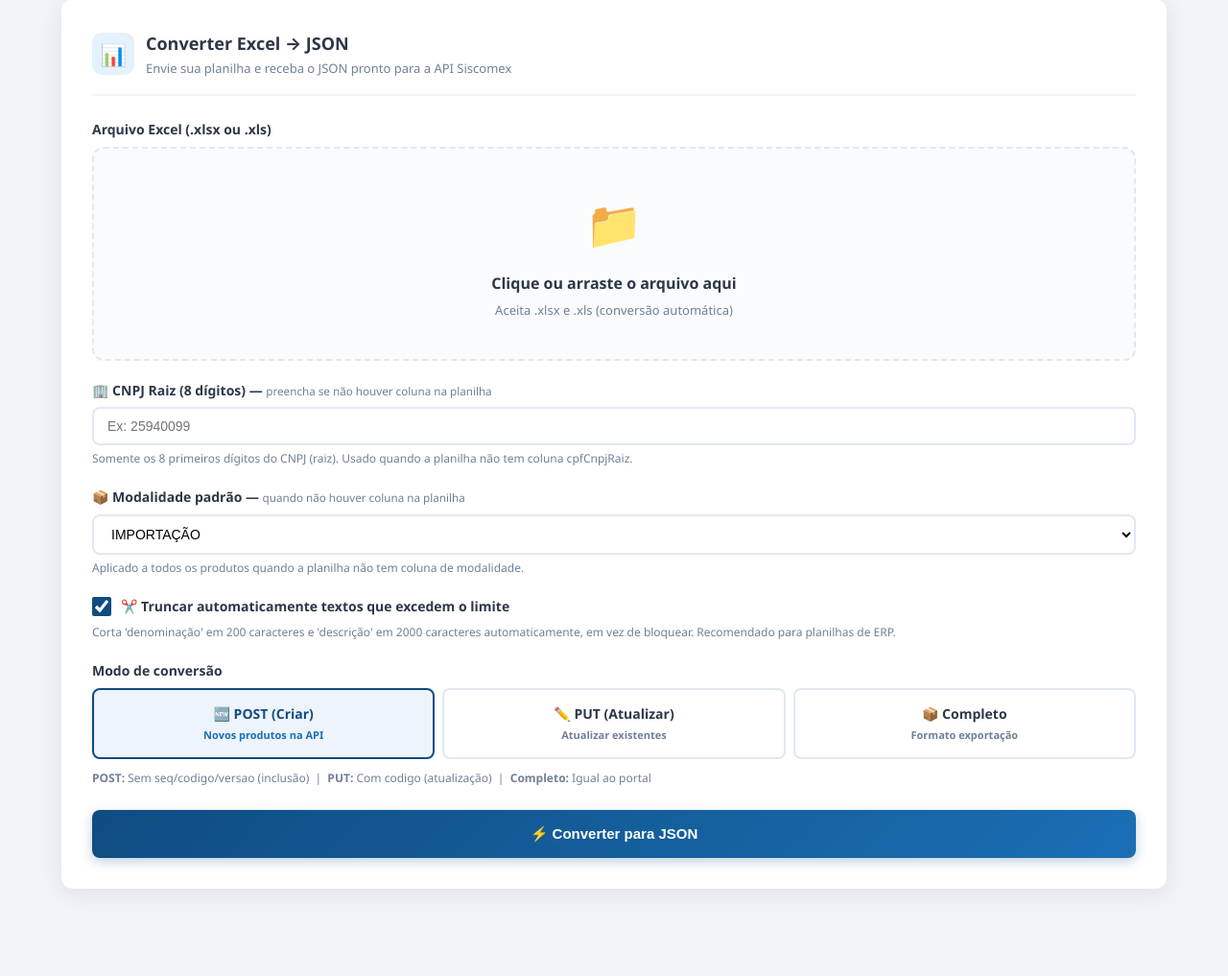
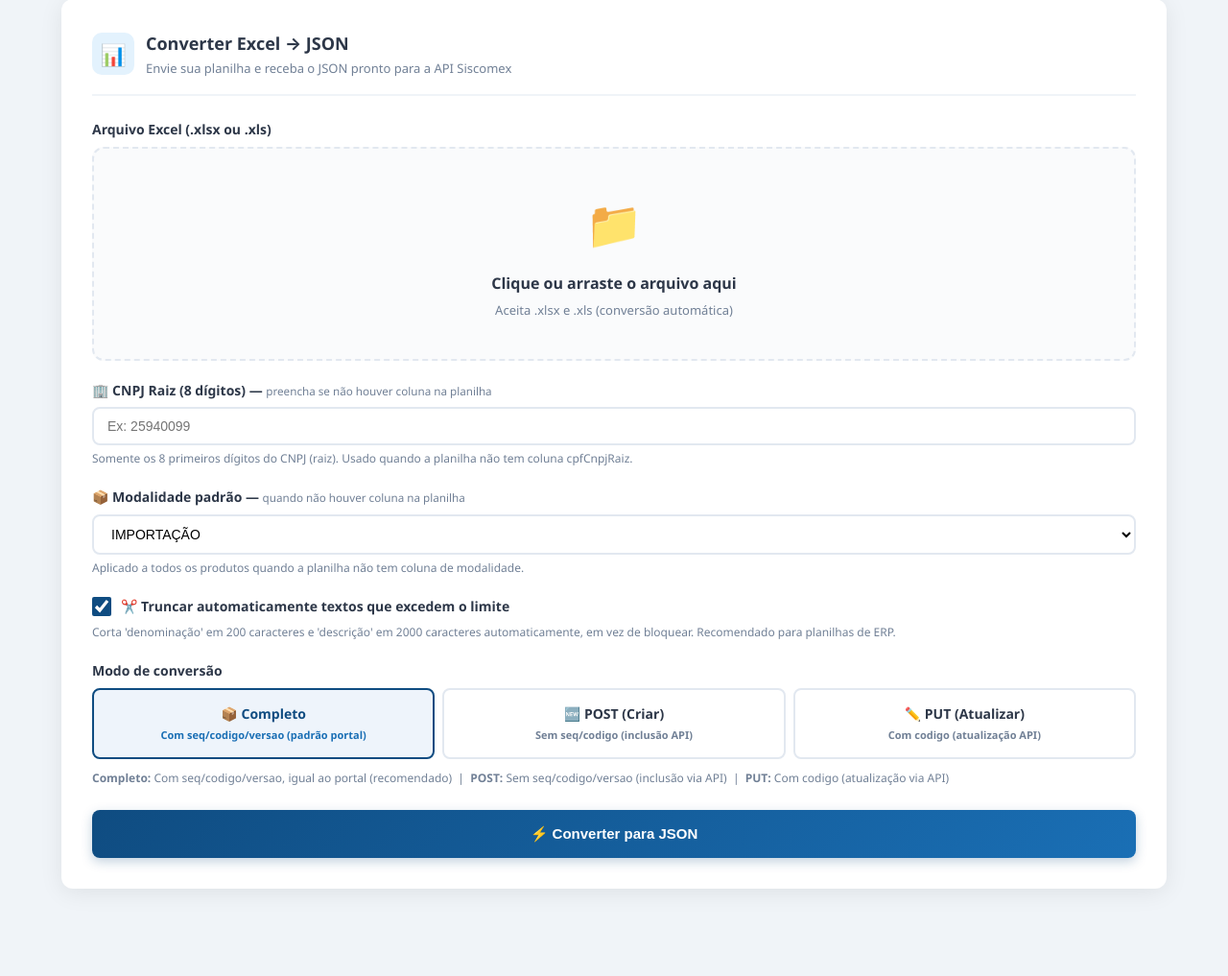
Before and after one commit to RogueXHK/supreme-waddle, a Flask app: page / in a window 1280 px wide. Shown: the part 357-1374 px from the top of the page at 96% size. Run offline with Flask 3, Linux system fonts and the light colour scheme.

Commit message:
Modo Completo padrao - seq codigo versao igual portal

```diff
--- a/web/app.py
+++ b/web/app.py
@@ -114,7 +114,7 @@ def converter():
             return jsonify({'sucesso': False, 'erro': 'O formato antigo .xls não é suportado. Abra o arquivo no Excel e salve como .xlsx (Pasta de Trabalho do Excel).'}), 400
         return jsonify({'sucesso': False, 'erro': 'Formato inválido. Envie um arquivo .xlsx'}), 400
 
-    modo = request.form.get('modo', 'post')
+    modo = request.form.get('modo', 'completo')
     if modo not in ['post', 'put', 'completo']:
         return jsonify({'sucesso': False, 'erro': 'Modo inválido.'}), 400
 
--- a/web/conversor_catalogo_siscomex.py
+++ b/web/conversor_catalogo_siscomex.py
@@ -650,20 +650,25 @@ class ConversorCatalogoSiscomex:
     def gerar_json_completo(self, produtos: list) -> list:
         """
         Gera JSON no formato completo de exportação (como o portal exporta),
-        incluindo seq, codigo, versao. Útil para backup/referência.
+        incluindo seq, codigo, versao. Ordem dos campos idêntica ao portal.
         """
         resultado = []
         for seq, produto in enumerate(produtos, 1):
             item = {}
+            # Ordem exata do portal: seq, codigo, descricao, denominacao,
+            # cpfCnpjRaiz, situacao, modalidade, ncm, versao, atributos,
+            # atributosMultivalorados, atributosCompostos,
+            # atributosCompostosMultivalorados, codigosInterno
             item["seq"] = seq
-            item["codigo"] = produto.get("codigo", seq)
-            if isinstance(item["codigo"], str) and item["codigo"].strip() == "":
-                item["codigo"] = seq
-            else:
-                try:
-                    item["codigo"] = int(item["codigo"])
-                except (ValueError, TypeError):
-                    item["codigo"] = seq
+
+            codigo = produto.get("codigo", seq)
+            if isinstance(codigo, str) and codigo.strip() == "":
+                codigo = seq
+            try:
+                codigo = int(codigo)
+            except (ValueError, TypeError):
+                codigo = seq
+            item["codigo"] = codigo
 
             item["descricao"] = produto.get("descricao", "")
             item["denominacao"] = produto.get("denominacao", "")
@@ -672,7 +677,6 @@ class ConversorCatalogoSiscomex:
             item["modalidade"] = produto.get("modalidade", "")
             item["ncm"] = produto.get("ncm", "")
             item["versao"] = produto.get("versao", "1")
-
             item["atributos"] = produto.get("atributos", [])
             item["atributosMultivalorados"] = produto.get("atributosMultivalorados", [])
             item["atributosCompostos"] = produto.get("atributosCompostos", [])
--- a/web/templates/index.html
+++ b/web/templates/index.html
@@ -807,31 +807,31 @@
                     <label>Modo de conversão</label>
                     <div class="modo-options">
                         <div class="modo-option">
-                            <input type="radio" name="modo" id="modo-post" value="post" checked>
+                            <input type="radio" name="modo" id="modo-completo" value="completo" checked>
+                            <label for="modo-completo">
+                                <span class="modo-title">📦 Completo</span>
+                                <span class="modo-desc">Com seq/codigo/versao (padrão portal)</span>
+                            </label>
+                        </div>
+                        <div class="modo-option">
+                            <input type="radio" name="modo" id="modo-post" value="post">
                             <label for="modo-post">
                                 <span class="modo-title">🆕 POST (Criar)</span>
-                                <span class="modo-desc">Novos produtos na API</span>
+                                <span class="modo-desc">Sem seq/codigo (inclusão API)</span>
                             </label>
                         </div>
                         <div class="modo-option">
                             <input type="radio" name="modo" id="modo-put" value="put">
                             <label for="modo-put">
                                 <span class="modo-title">✏️ PUT (Atualizar)</span>
-                                <span class="modo-desc">Atualizar existentes</span>
-                            </label>
-                        </div>
-                        <div class="modo-option">
-                            <input type="radio" name="modo" id="modo-completo" value="completo">
-                            <label for="modo-completo">
-                                <span class="modo-title">📦 Completo</span>
-                                <span class="modo-desc">Formato exportação</span>
+                                <span class="modo-desc">Com codigo (atualização API)</span>
                             </label>
                         </div>
                     </div>
                     <p class="hint">
-                        <strong>POST:</strong> Sem seq/codigo/versao (inclusão) &nbsp;|&nbsp;
-                        <strong>PUT:</strong> Com codigo (atualização) &nbsp;|&nbsp;
-                        <strong>Completo:</strong> Igual ao portal
+                        <strong>Completo:</strong> Com seq/codigo/versao, igual ao portal (recomendado) &nbsp;|&nbsp;
+                        <strong>POST:</strong> Sem seq/codigo/versao (inclusão via API) &nbsp;|&nbsp;
+                        <strong>PUT:</strong> Com codigo (atualização via API)
                     </p>
                 </div>
 
```
Also changed, not shown: conversor_catalogo_siscomex.py (+14 -10 lines).
